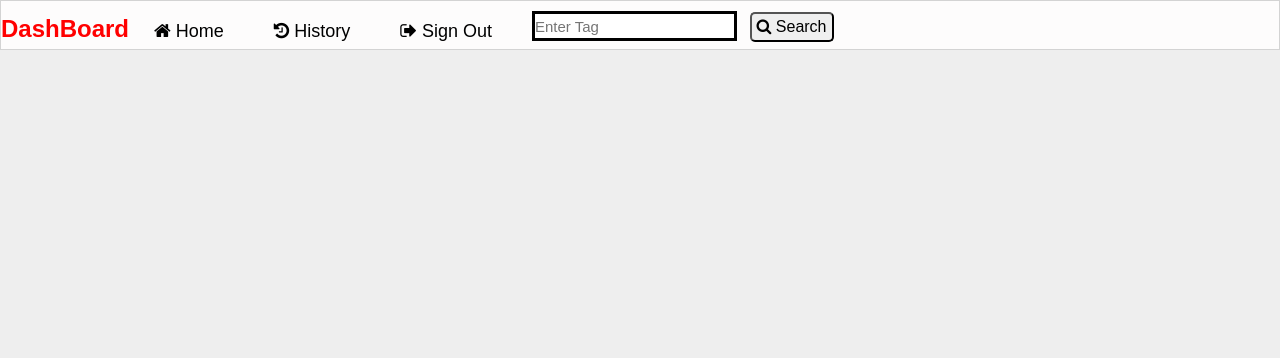
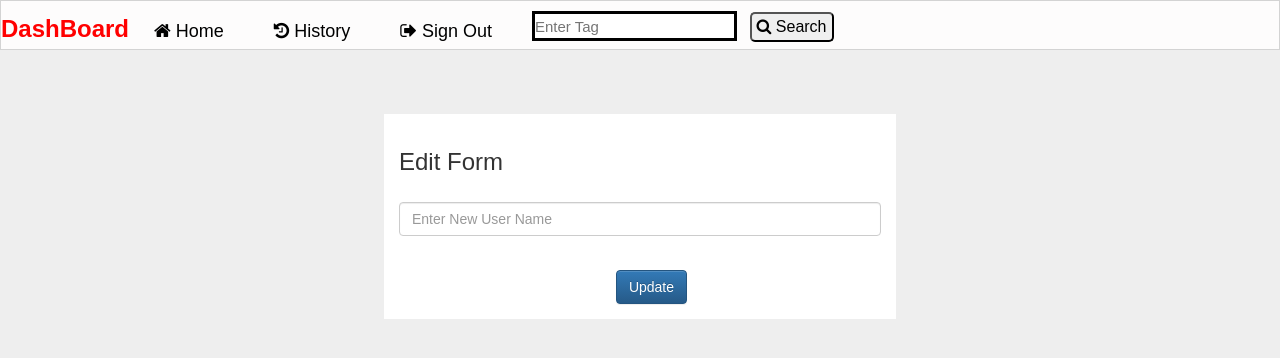
Before and after one commit to Online-Examination-System-Mini-Project/Online_Examination_System, a PHP site: page /Online_Examination_System/Pages/Student_Dashboard.php?username=1 in a window 1280 px wide. Shown: the part 70-428 px from the top of the page. Run offline with PHP 8.4, Linux system fonts and the light colour scheme; a user stored in the database is signed in; data that the repository does not hold is empty; some libraries are stand-ins or nearby versions.

Commit message:
add panel from where we can update userName

```diff
--- a/Pages/Student_Dashboard.php
+++ b/Pages/Student_Dashboard.php
@@ -36,7 +36,7 @@ $conn = mysqli_connect("localhost","root","","database") or die("Connection fail
                 <div id="logo"><img src="../images/1.png"></div>
                 <div id="right-header1">
                     <a href="Signout.php?q=../index.html"><i class="fa fa-sign-out" aria-hidden="true"></i>&nbsp;Sign out</a>
-                    <a href="#"><i class="fa fa-user" aria-hidden="true"></i>&nbsp;Hello, <?php echo $_GET['username'] ?></a>
+                    <a href="Student_Dashboard.php?username=<?php echo $user_name?>&email=<?php echo $email ?>&q=0"><i class="fa fa-user" aria-hidden="true"></i>&nbsp;Hello, <?php echo $_GET['username'] ?></a>
                 </div>
             </div>
         </div>
@@ -53,7 +53,15 @@ $conn = mysqli_connect("localhost","root","","database") or die("Connection fail
             </ul>
         </div>
 
-        <?php if(@$_GET['q']==3){
+        <?php
+        if($_GET['q']==0){
+            echo '<div class="main-content" style="margin:30%; margin-top:5%; background-color:white;padding:15px;" ><h3>Edit Form</h3><br><form method="POST" action="update.php?q=0&username='.$user_name.'&email='.$email.'">
+            <input id="newusername" name="newusername" placeholder="Enter New User Name" class="form-control input-md" type="text"><br><br>
+            <input  type="submit" style="margin-left:45%" class="btn btn-primary" value="Update" class="btn btn-primary"/>
+            </form></div>';
+        }
+
+        if(@$_GET['q']==3){
             $tag = $_POST['tag'];
             $result1 = mysqli_query($conn,"SELECT * FROM quiz WHERE tag='$tag'") or die('Error');
             echo  '<div class="panel"><div class="table-responsive"><table class="table table-striped title1">
```
Also changed, not shown: Pages/update.php (+8 -0 lines), Pages/edit.php (deleted).
